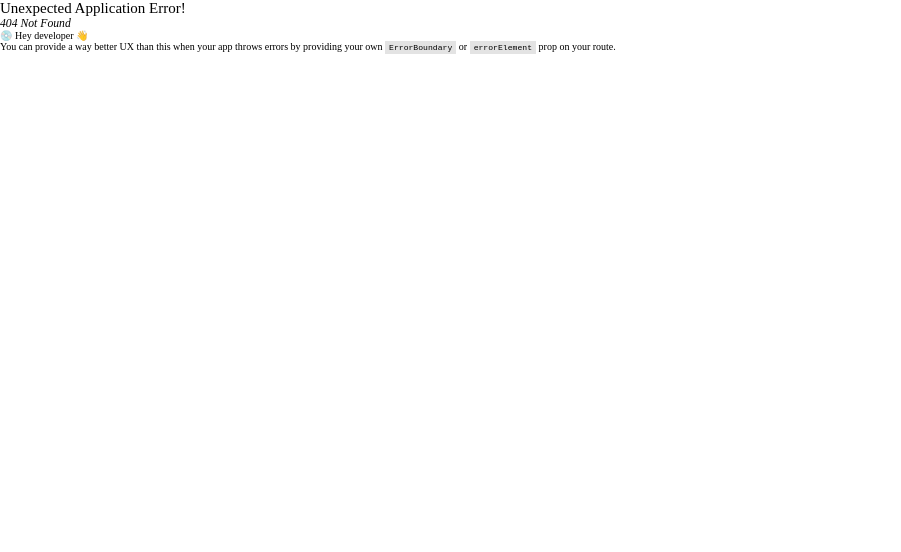
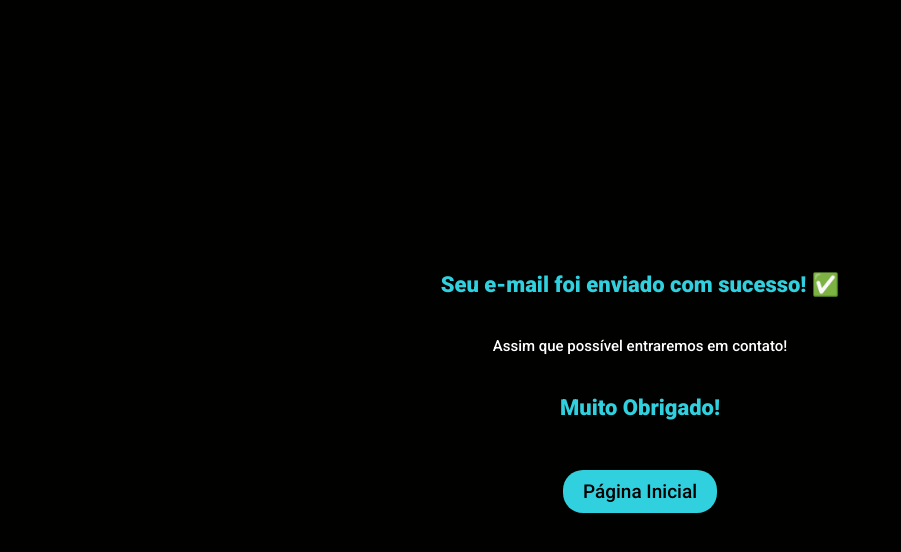
Before and after one commit to pedro-isidoro/agency-wga, a React (Vite) app: page /formulario-enviado in a window 1280 px wide. Before the commit this address had no page. Shown: the top 552 px of the page, without its empty margins (0-901 px from the left). Built offline with nearby package versions, Linux system fonts and the light colour scheme.

Commit message:
Build all Code

```diff
--- a/src/components/form/Form.jsx
+++ b/src/components/form/Form.jsx
@@ -3,7 +3,7 @@ import emailjs from '@emailjs/browser';
 import './Form.css'
 
 const handleForm = (data) => {
-    console.log(data);
+    // console.log(data);
 
     if(data.name === '' || data.email === '' || data.telephone === '' || data.company === '' || data.instagram === '' || data.opnion === ''){
         return;
@@ -22,8 +22,9 @@ const handleForm = (data) => {
     // Para enviar as informações do Form por Email
     emailjs.send("service_geo2u2d", "template_kxg9vwp", templateParams, "wLDRCU33PfDt9vcRw")
     .then((response) => {
-        backgroundForm.classList.toggle('formSend');
+        // backgroundForm.classList.toggle('formSend');
         console.log("Email Enviado", response.status, response.text);
+        window.location.href = "/formulario-enviado";
     }, (err) => {
         console.log("Erro:", err);
     });
@@ -86,11 +87,11 @@ function Formulary(){
 
                         <div className="item-formulary flex-column">
                             <label htmlFor="telephone">Telefone<span>*</span></label>
-                            <input type="tel" name="telephone-number" id="telephone" placeholder="Digite o seu número (+55) 9xxxx-xxxx" autoComplete="on"
+                            <input type="tel" name="telephone-number" id="telephone" placeholder="Digite o seu número +55 9xxxxxxxx" autoComplete="on"
                             {...register("telephone",
                                 {required: 'Este campo é Obrigatório*',
                                 pattern: {
-                                    value: /^\+\d{1,3}-\d{3,14}$/,
+                                    value: /^\d{2}\s?9?\d{8}$/,
                                     message: 'Insira um número válido. Ex: +11-970601261!'}
                                 })
                             }/>
@@ -121,10 +122,10 @@ function Formulary(){
                 <div className="footer-form">
                     <p>Prometemos não utilizar suas informações de contato para enviar qualquer tipo de SPAM.</p>
                 </div>
-                <div className="flex-column align-items-center justify-content-center" id="div-form-send">
+                {/* <div className="flex-column align-items-center justify-content-center" id="div-form-send">
                     <h3>Formulário Enviado ✅</h3>
                     <p>Assim que possível, entraremos em contato!!</p>
-                </div>
+                </div> */}
             </div>
         </section>
     );
--- /dev/null
+++ b/src/css/formSend.css
@@ -0,0 +1,53 @@
+.panel-3{
+    display: flex;
+    flex-direction: column;
+    justify-content: center;
+    align-items: center;
+    padding: 2rem 0 4rem 0;
+}
+
+.panel-3 h2, .panel-3 h3{
+    color: var(--know-more);
+    font-size: 2.2rem;
+    font-weight: 800;
+    padding-bottom: 2rem;
+}
+
+.panel-3 h3{
+    padding: 2rem 0 2rem 0;
+}
+
+.panel-3 p{
+    color: var(--text-color);
+    font-size: 1.5rem;
+    text-align: center;
+    font-weight: 500;
+    padding: 2rem 0 2rem 0;
+    width: 80%;
+}
+
+.panel-3 a{
+    color: var(--dark-background);
+    font-size: 1.9rem;
+    text-align: center;
+    font-weight: 500;
+    margin-top: 4rem;
+    width: 80%;
+    border-radius: 2rem;
+}
+
+.panel-3 a .link{
+    background-color: var(--know-more);
+    padding: 1rem 2rem;
+}
+
+.panel-3 a:hover, .panel-3 a .link:hover{
+    color: var(--text-color);
+    transform: scale(1.06);
+}
+
+.panel-3 span{
+    color: var(--know-more);
+    font-size: 1.5rem;
+    font-weight: 500;
+}
--- a/src/css/index.css
+++ b/src/css/index.css
@@ -73,3 +73,14 @@ h2, h3, p{
     opacity: 1;
     padding-top: 1.5rem;
 }
+
+.panel-3{
+    font-size: 1.6rem;
+    font-family: 'roboto', sans-serif;
+    font-weight: 400;
+    height: 100vh;
+    width: 100%;
+    opacity: 1;
+    padding-top: 1.5rem;
+    background-color: var(--dark-background);
+}
--- /dev/null
+++ b/src/formSend.jsx
@@ -0,0 +1,17 @@
+import { Link } from 'react-router-dom';
+import './css/formSend.css'
+
+function FormSend(){
+    return(
+        <>
+            <main className="panel-3">
+                <h2>Seu e-mail foi enviado com sucesso! ✅</h2>
+                <p>Assim que possível entraremos em contato!</p>
+                <h3>Muito Obrigado!</h3>
+                <a><Link to="/" className='link'>Página Inicial</Link></a>
+            </main>
+        </>
+    )
+}
+
+export default FormSend
--- a/src/main.jsx
+++ b/src/main.jsx
@@ -3,6 +3,7 @@ import ReactDOM from 'react-dom/client';
 import { createBrowserRouter, RouterProvider,Outlet } from 'react-router-dom'
 import App from './app.jsx';
 import PrivacySite from './privacy-site.jsx';
+import FormSend from './formSend.jsx';
 
 import './css/variable.css';
 import './css/reset.css';
@@ -21,6 +22,10 @@ const router = createBrowserRouter([
         {
           path: "politica-de-privacidade",
           element: <PrivacySite />,
+        },
+        {
+          path: "formulario-enviado",
+          element: <FormSend />,
         }
       ]
   },
```
